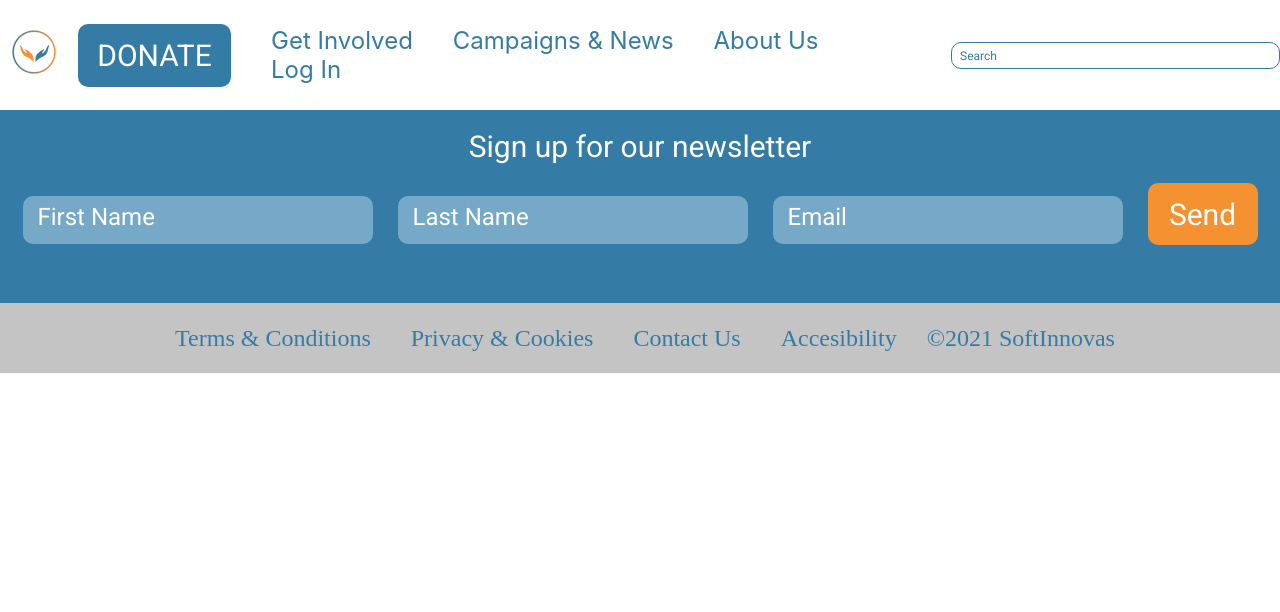
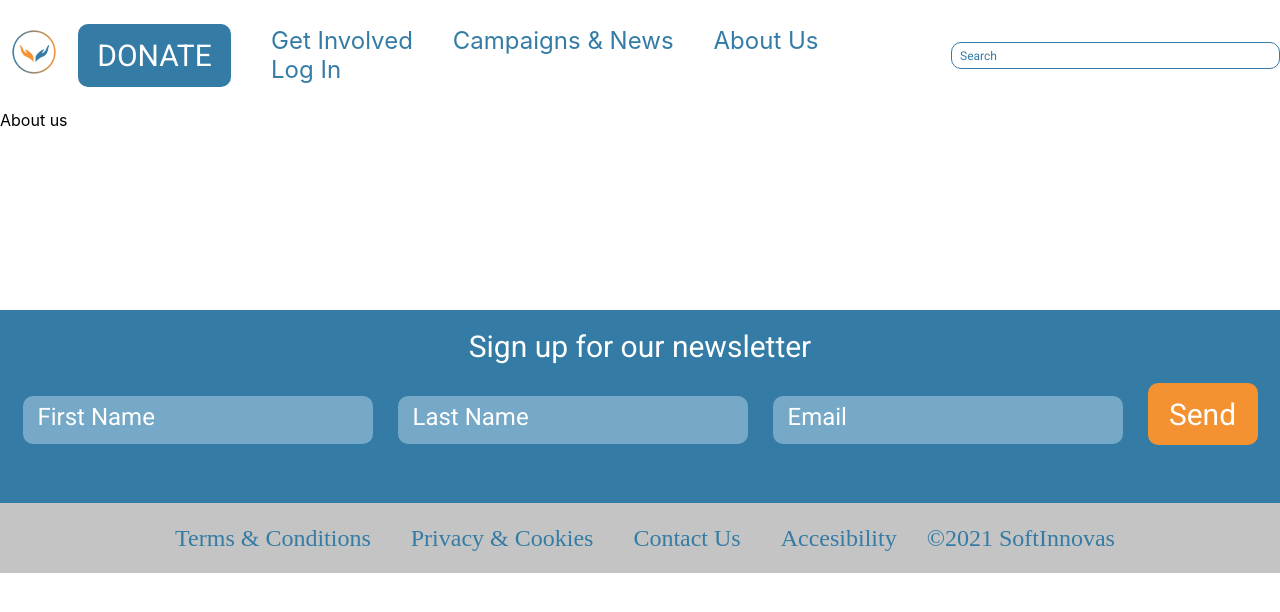
Before and after one commit to Dilekcn/charity, a React (Create React App) app: page /aboutus in a window 1280 px wide. Shown: the top 612 px of the page. Built offline with nearby package versions, Linux system fonts and the light colour scheme.

Commit message:
About page created

```diff
--- a/src/components/About/About.js
+++ b/src/components/About/About.js
@@ -0,0 +1,9 @@
+import React from 'react'
+
+export default function About() {
+    return (
+        <div style={{height:'200px'}}>
+            About us
+        </div>
+    )
+}
--- a/src/components/App/App.js
+++ b/src/components/App/App.js
@@ -5,7 +5,7 @@ import { BrowserRouter as Router, Route, Switch } from 'react-router-dom';
 import './App.css';
 import Login from '../Auth/Login';
 import Footer from '../Footer/Footer';
-
+import About from '../About/About'
 import Header from '../Header/Header';
 import NewsHomePage from '../News-HomePage/NewsHomePage';
 import SignUp from '../Auth/SignUp';
@@ -31,6 +31,7 @@ export default function App() {
 						)}
 					/>
 					<Route exact path="/login" component={Login} />
+					<Route exact path="/aboutus" component={About} />
 					<Route exact path="/signup" component={SignUp} />
 					<Route exact path="/donate" component={Donate} />
 				</Switch>
```
